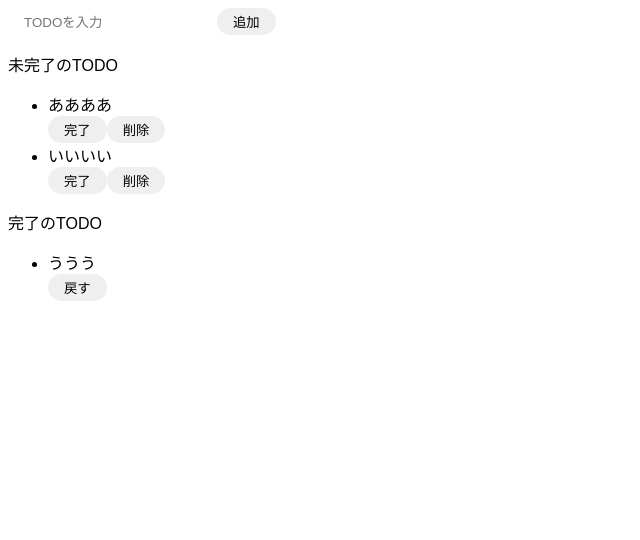
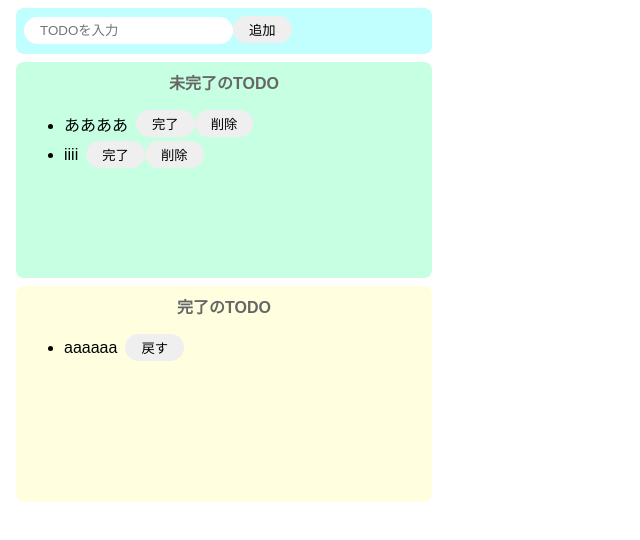
Before and after one commit to ryuya416/react-todo, a React (Create React App) app: page / in a window 1280 px wide. Shown: the top 540 px of the page, without its empty margins (0-640 px from the left). Built offline with nearby package versions, Linux system fonts and the light colour scheme.

Commit message:
✨ タスクの追加機能

```diff
--- a/src/App.jsx
+++ b/src/App.jsx
@@ -1,34 +1,57 @@
-import React from "react";
+import React, { useState } from "react";
 
 export const App = () => {
+  const [todoText, setTodoText] = useState("");
+  const [incompleteTodos, setIncompleteTodos] = useState(["ああああ", "iiii"]);
+  const [completeTodos, setCompleteTodos] = useState(["aaaaaa"]);
+
+  const onChangeTodoText = (e) => {
+    setTodoText(e.target.value);
+  };
+
+  const onClickAdd = () => {
+    if (todoText === "") return;
+    const newTodos = [...incompleteTodos, todoText];
+    setIncompleteTodos(newTodos);
+    setTodoText("");
+  };
+
   return (
     <>
-      <div>
-        <input type="text" placeholder="TODOを入力" />
-        <button>追加</button>
+      <div className="input-area">
+        <input
+          type="text"
+          placeholder="TODOを入力"
+          value={todoText}
+          onChange={onChangeTodoText}
+        />
+        <button onClick={onClickAdd}>追加</button>
       </div>
-      <div>
-        <p>未完了のTODO</p>
+      <div className="incomplete-area">
+        <p className="title">未完了のTODO</p>
         <ul>
-          <div>
-            <li>ああああ</li>
-            <button>完了</button>
-            <button>削除</button>
-          </div>
-          <div>
-            <li>いいいい</li>
-            <button>完了</button>
-            <button>削除</button>
-          </div>
+          {incompleteTodos.map((todo) => {
+            return (
+              <div key={todo} className="list-row">
+                <li>{todo}</li>
+                <button>完了</button>
+                <button>削除</button>
+              </div>
+            );
+          })}
         </ul>
       </div>
-      <div>
-        <p>完了のTODO</p>
+      <div className="complete-area">
+        <p className="title">完了のTODO</p>
         <ul>
-          <div>
-            <li>ううう</li>
-            <button>戻す</button>
-          </div>
+          {completeTodos.map((todo) => {
+            return (
+              <div key={todo} className="list-row">
+                <li>{completeTodos}</li>
+                <button>戻す</button>
+              </div>
+            );
+          })}
         </ul>
       </div>
     </>
```
